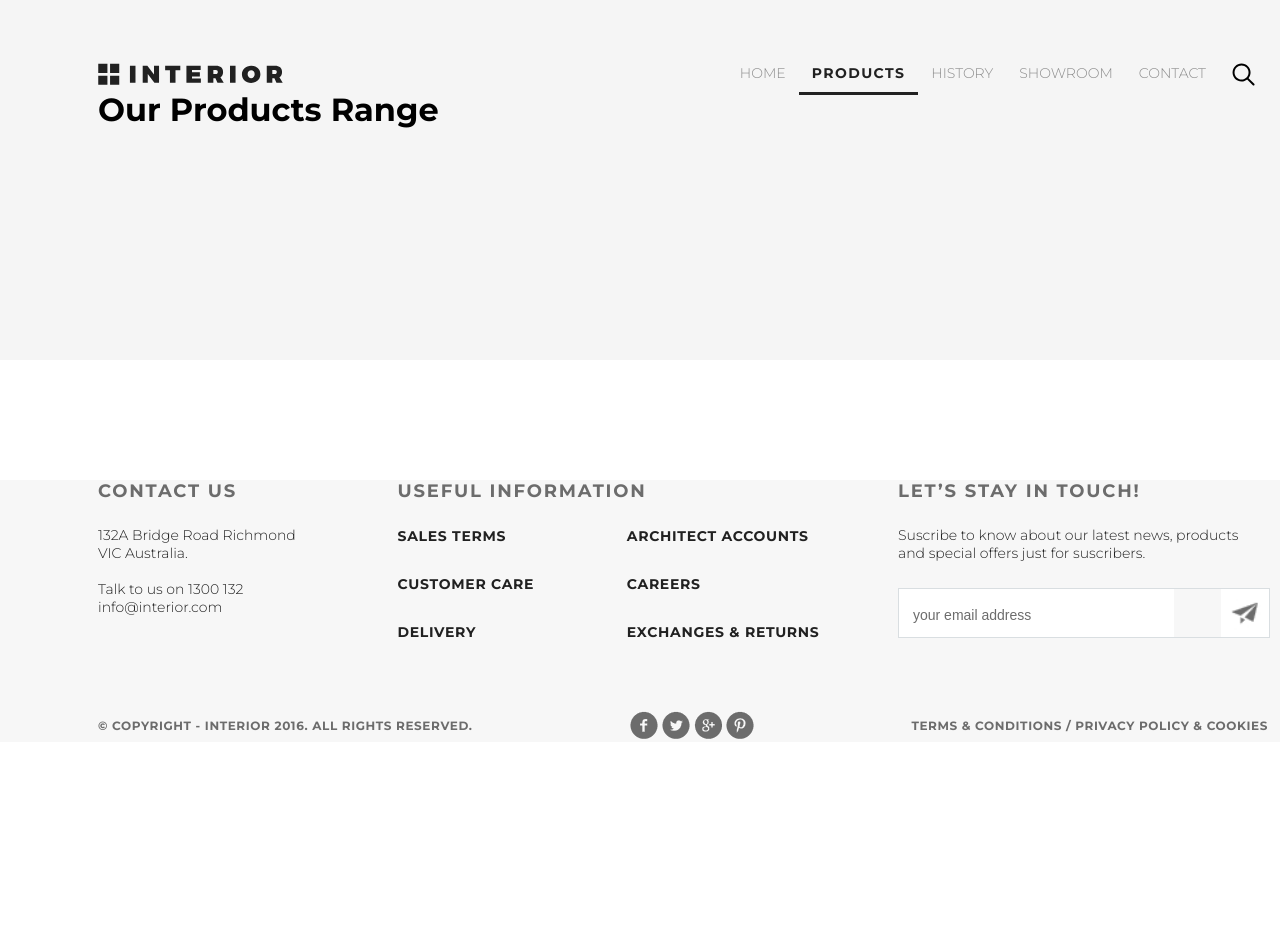
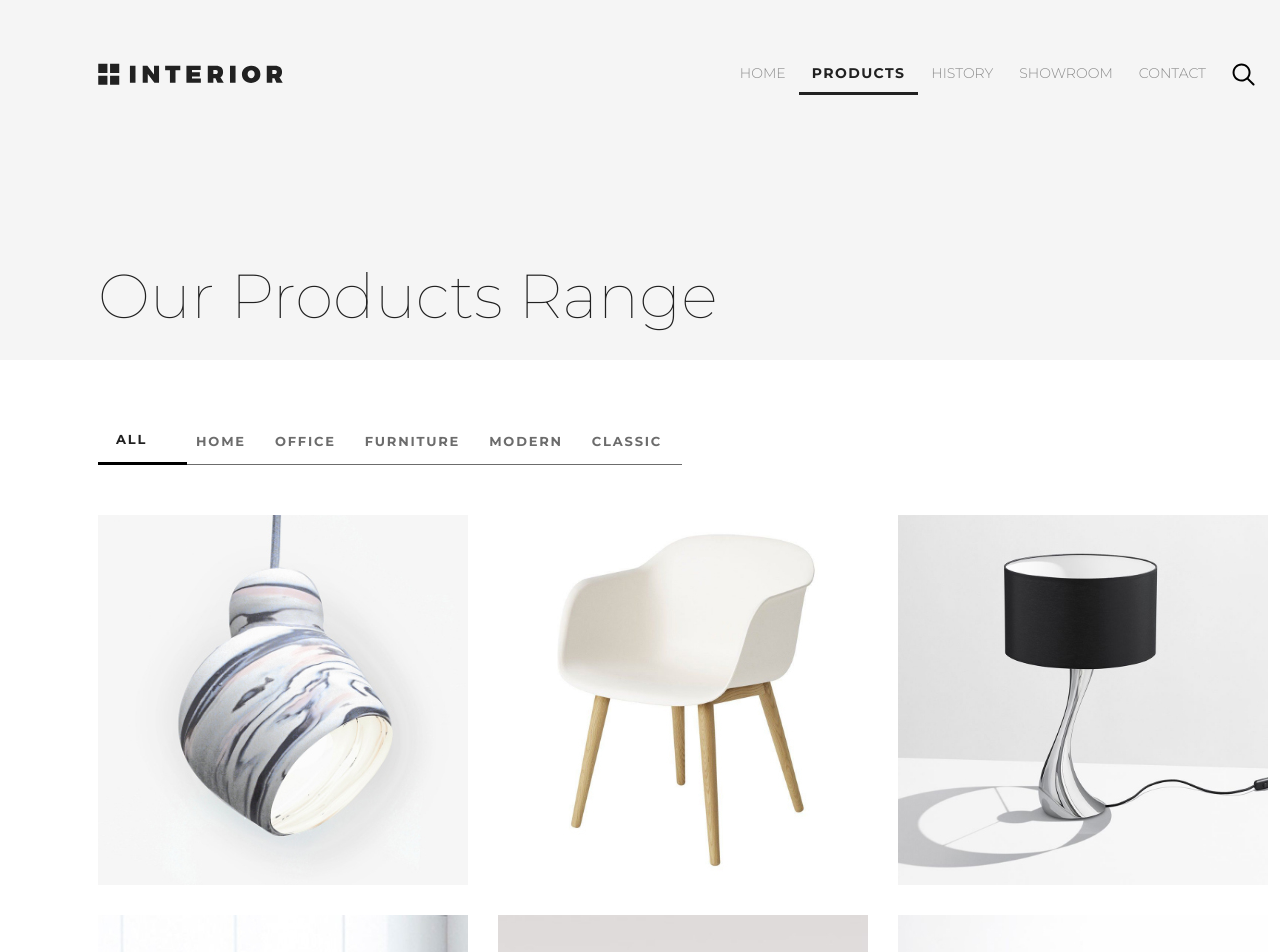
Before and after one commit to mistersunny/HTML_CSS, a plain HTML site: page products.html in a window 1280 px wide. Shown: the top 952 px of the page. Before the commit the page ends 800 px from the top, so only its background shows below. Drawn offline with Linux system fonts and the light colour scheme; files whose address does not match are found by name.

Commit message:
Products.html готов

```diff
--- a/css/products.css
+++ b/css/products.css
@@ -1,7 +1,62 @@
-
-
-
 .head {
-        background-image: url(../img/hero-back.svg);
+    background-image: url(../img/hero-back.svg);
     height: 360px;
 }
+
+.head h1 {
+    padding-top: 168px;
+    color: #212121;
+    font-size: 62px;
+    font-weight: 100;
+    text-transform: capitalize;
+}
+.catalog{
+    margin-top: 71px;
+
+}
+.catalog-menu-list {
+    float: left;
+}
+.catalog-menu-link {
+    color: #6c6c6c;
+    letter-spacing: 1.8px;
+    font-size: 13px;
+    font-weight: 700;
+    text-decoration: none;
+    font-style: bold;
+    padding-left: 9px;
+    padding-right: 20px;
+    padding-bottom: 15px;
+    border-bottom: 1px solid #6c6c6c;
+}
+.catalog-menu-link:hover {
+    border-bottom: 3px solid black;
+}
+.catalog-menu-link-active {
+    color: #212121;
+    letter-spacing: 1.8px;
+    font-size: 13px;
+    font-weight: 700;
+    text-transform: uppercase;
+    text-decoration: none;
+    font-style: bold;
+    padding-left: 9px;
+    padding-right: 20px;
+    padding-bottom: 15px;
+    border-bottom: 3px solid black;
+}
+.catalog-items{
+    padding-top: 50px;
+    display: grid;
+    width: 1170px;
+    grid-template-columns: 370px 370px 370px;
+    grid-template-rows: 370px 370px 370px 370px;
+    grid-row-gap: 30px;
+    grid-column-gap: 30px;
+}
+.reboot{
+    margin-top: 70px;
+    margin-bottom: 140px;
+    display:flex;
+    justify-content: center;
+}
--- a/products.html
+++ b/products.html
@@ -3,7 +3,7 @@
 
 <head>
     <meta charset="UTF-8">
-    <title>Document</title>
+    <title>Interior-Product</title>
     <link rel="stylesheet" href="css/style.css">
     <link rel="stylesheet" href="css/products.css">
     <link href="https://fonts.googleapis.com/css?family=Montserrat:100,300,400,700&display=swap" rel="stylesheet">
@@ -11,10 +11,10 @@
 
 <body>
     <div class="container">
-            <div class="head paddingsite">
-                <div class="header clearfix"><a href="#"><img src="img/logo.svg" alt="logo"></a>
+        <div class="head paddingsite">
+            <div class="header clearfix"><a href="#"><img src="img/logo.svg" alt="logo"></a>
                 <ul class="menu clearfix">
-                    <li class="menu-list"><a href="#" class="menu-link ">HOME</a></li>
+                    <li class="menu-list"><a href="index.html" class="menu-link ">HOME</a></li>
                     <li class="menu-list"><a href="products.html" class="menu-link menu-link-active">PRODUCTS</a></li>
                     <li class="menu-list"><a href="#" class="menu-link">HISTORY</a></li>
                     <li class="menu-list"><a href="#" class="menu-link">SHOWROOM</a></li>
@@ -22,8 +22,59 @@
                     <li class="menu-list"><a href="#" class="menu-link"><img src="img/search.svg" alt=""></a></li>
                 </ul>
             </div>
-                <h1>Our Products Range</h1>
+            <h1>Our Products Range</h1>
+        </div>
+        <div class="catalog paddingsite">
+            <div class="catalog-menu">
+                <div class="catalog-menu-list catalog-menu-link-active">
+                    <a href="#" class="catalog-menu-link-active">All</a></div>
+                <div class="catalog-menu-list">
+                    <a href="" class="catalog-menu-link">HOME</a></div>
+                <div class="catalog-menu-list">
+                    <a href="" class="catalog-menu-link">OFFICE</a></div>
+                <div class="catalog-menu-list">
+                    <a href="" class="catalog-menu-link">FURNITURE</a></div>
+                <div class="catalog-menu-list">
+                    <a href="" class="catalog-menu-link">MODERN</a></div>
+                <div class="catalog-menu-list">
+                    <a href="" class="catalog-menu-link">CLASSIC</a></div>
             </div>
+            <div class="catalog-items">
+                <div class="catalog-item"><a href=""><img src="img/product-11.jpg" alt=""></a></div>
+                <div class="catalog-item"><a href=""><img src="img/product-21.jpg" alt=""></a></div>
+                <div class="catalog-item"><a href=""><img src="img/product-31.jpg" alt=""></a></div>
+                <div class="catalog-item"><a href=""><img src="img/product-41.jpg" alt=""></a></div>
+                <div class="catalog-item"><a href=""><img src="img/product-51.jpg" alt=""></a></div>
+                <div class="catalog-item"><a href=""><img src="img/product-61.jpg" alt=""></a></div>
+                <div class="catalog-item"><a href=""><img src="img/product-11.jpg" alt=""></a></div>
+                <div class="catalog-item"><a href=""><img src="img/product-21.jpg" alt=""></a></div>
+                <div class="catalog-item"><a href=""><img src="img/product-31.jpg" alt=""></a></div>
+                <div class="catalog-item"><a href=""><img src="img/product-41.jpg" alt=""></a></div>
+                <div class="catalog-item"><a href=""><img src="img/product-51.jpg" alt=""></a></div>
+                <div class="catalog-item"><a href=""><img src="img/product-61.jpg" alt=""></a></div>
+            </div>
+        </div>
+        <div class="reboot"><a href=""><img src="img/reboot.jpg" alt=""></a></div>
+        <div class="featured-new-exclusive">
+            <div class="exclusive" style="background-image: url(img/promo-img1.jpg);">
+                <div class="exclusive-text">
+                    <div class="exclusive-trending">exclusive</div>
+                    <div class="exclusive-h2">Fishnet Chair</div>
+                    <div class="exclusive-content">Seat and back with upholstery made of cold cure foam. Steel
+                        frame, available in matt</div>
+                    <a href="#" class="button">Order Us <img src="img/arrow.svg" alt=""></a>
+                </div>
+            </div>
+            <div class="exclusive" style="background-image: url(img/promo-img.jpg);">
+                <div class="exclusive-text">
+                    <div class="exclusive-trending">exclusive</div>
+                    <div class="exclusive-h2">Fishnet Chair</div>
+                    <div class="exclusive-content">Seat and back with upholstery made of cold cure foam. Steel
+                        frame, available in matt</div>
+                    <a href="#" class="button">Order Us <img src="img/arrow.svg" alt=""></a>
+                </div>
+            </div>
+        </div>
         <div class="footer paddingsite">
             <div class="footer-up">
                 <div class="contact-us">
```
Also changed, not shown: index.html (+2 -2 lines), img/reboot.jpg (added).
